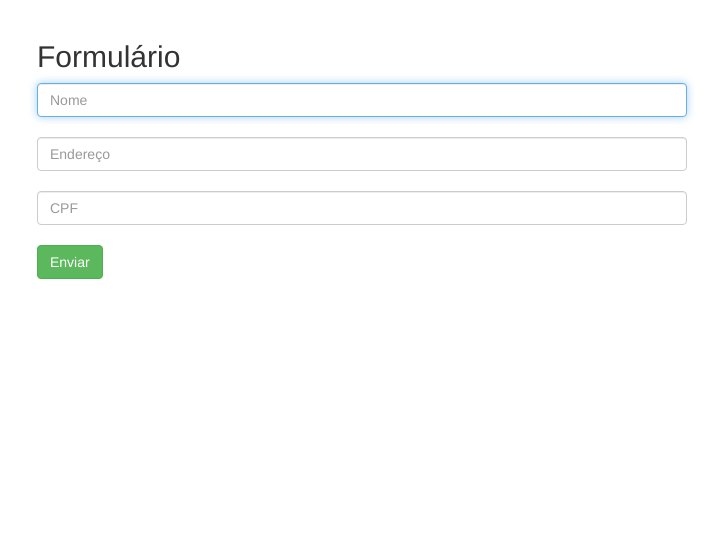
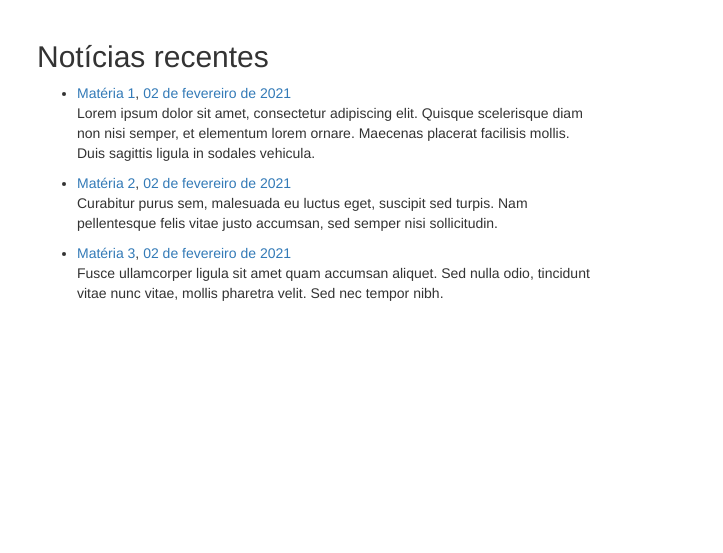
Before and after one commit to luisabergo/Ana_Anna_Luisa, a Django app: page /django_app/ in a window 1280 px wide. Shown: the part 52-605 px from the top of the page, without its empty margins (33-756 px from the left). Run offline with Django 3.2, Linux system fonts and the light colour scheme; some libraries are stand-ins or nearby versions.

Commit message:
Página inicial

```diff
--- a/django_app/static/css/form.css
+++ b/django_app/static/css/form.css
@@ -1,8 +1,3 @@
-fieldset {
-    padding: 30px;
-    margin: 0 auto;
-    width: 50%;
-}
 input[type='text'] {
      width: 650px;
 }
@@ -11,3 +6,6 @@
     padding: 15px;
     width: 150px;
 }
+body{
+	margin-left:70%;
+}
--- a/django_app/templates/django/cabecalho.html
+++ b/django_app/templates/django/cabecalho.html
@@ -64,12 +64,13 @@
   <button class="main">
   </button>
   <ul>
+  <a href="/CadastroDisciplina/">
     <li>
       <label for="opcao1">Vídeo</label>
       <button id="opcao1">
       &#127909;
       </button>
-    </li>
+    </li></a>
     <li>
       <label for="opcao2">Texto</label>
       <button id="opcao2">
--- a/django_app/templates/django/index.html
+++ b/django_app/templates/django/index.html
@@ -11,22 +11,36 @@
 <body>
     {% include "django/cabecalho.html" %}
 
-    <div class="container">
 
-		<form class="form-signin">
-		    <h2 class="form-signin-heading">Formulário</h2>
-		    <label for="nome" class="sr-only">Nome:</label>
-		    <input type="text" id="nome" class="form-control" placeholder="Nome" required autofocus>
-		    <br>
-		    <label for="endereco" class="sr-only">Endereço:</label>
-		    <input type="text" id="endereco" class="form-control" placeholder="Endereço" required>
-		    <br>
-		    <label for="cpf" class="sr-only">CPF:</label>
-		    <input type="text" id="cpf" class="form-control" placeholder="CPF" required>
-		    <br>
-		    <button class="btn btn-success" type="submit">Enviar</button>
-		</form>
-    </div>
+
+<div class="container mt-5 mb-5">
+	<div class="row">
+		<div class="col-md-6 offset-md-3">
+			<h2>Notícias recentes</h2>
+			<ul class="timeline">
+				<li>
+					<a href="#">Matéria 1</a>,
+					<a href="#" class="float-right">02 de fevereiro de 2021</a>
+					<p>Lorem ipsum dolor sit amet, consectetur adipiscing elit. Quisque scelerisque diam non nisi semper, et elementum lorem ornare. Maecenas placerat facilisis mollis. Duis sagittis ligula in sodales vehicula.</p>
+				</li>
+				<li>
+					<a target="_blank" href="#">Matéria 2</a>,
+					<a href="#" class="float-right">02 de fevereiro de 2021</a>
+
+					<p>Curabitur purus sem, malesuada eu luctus eget, suscipit sed turpis. Nam pellentesque felis vitae justo accumsan, sed semper nisi sollicitudin.</p>
+				</li>
+				<li>
+					<a target="_blank" href="#">Matéria 3</a>,
+					<a href="#" class="float-right">02 de fevereiro de 2021</a>
+
+					<p>Fusce ullamcorper ligula sit amet quam accumsan aliquet. Sed nulla odio, tincidunt vitae nunc vitae, mollis pharetra velit. Sed nec tempor nibh.</p>
+				</li>
+
+			</ul>
+		</div>
+	</div>
+</div>
+
 </body>
 
 </html>
```
